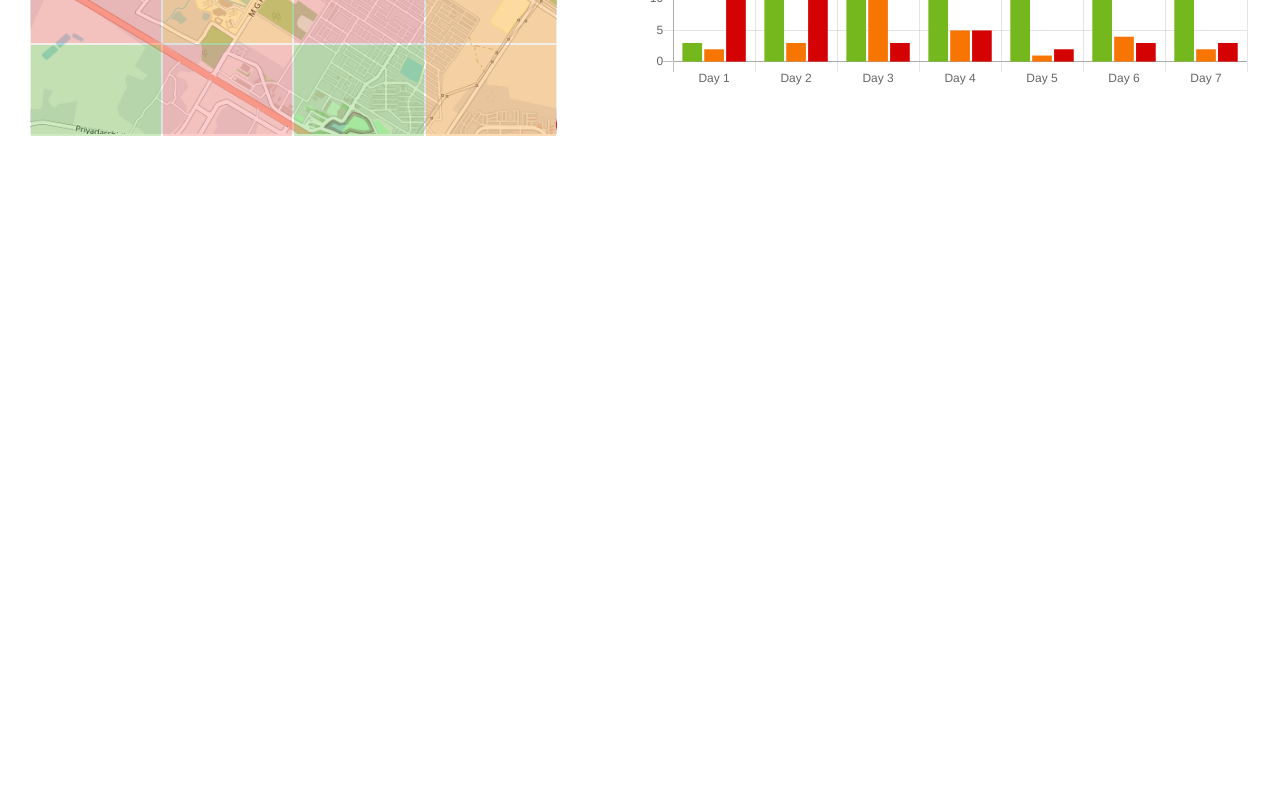
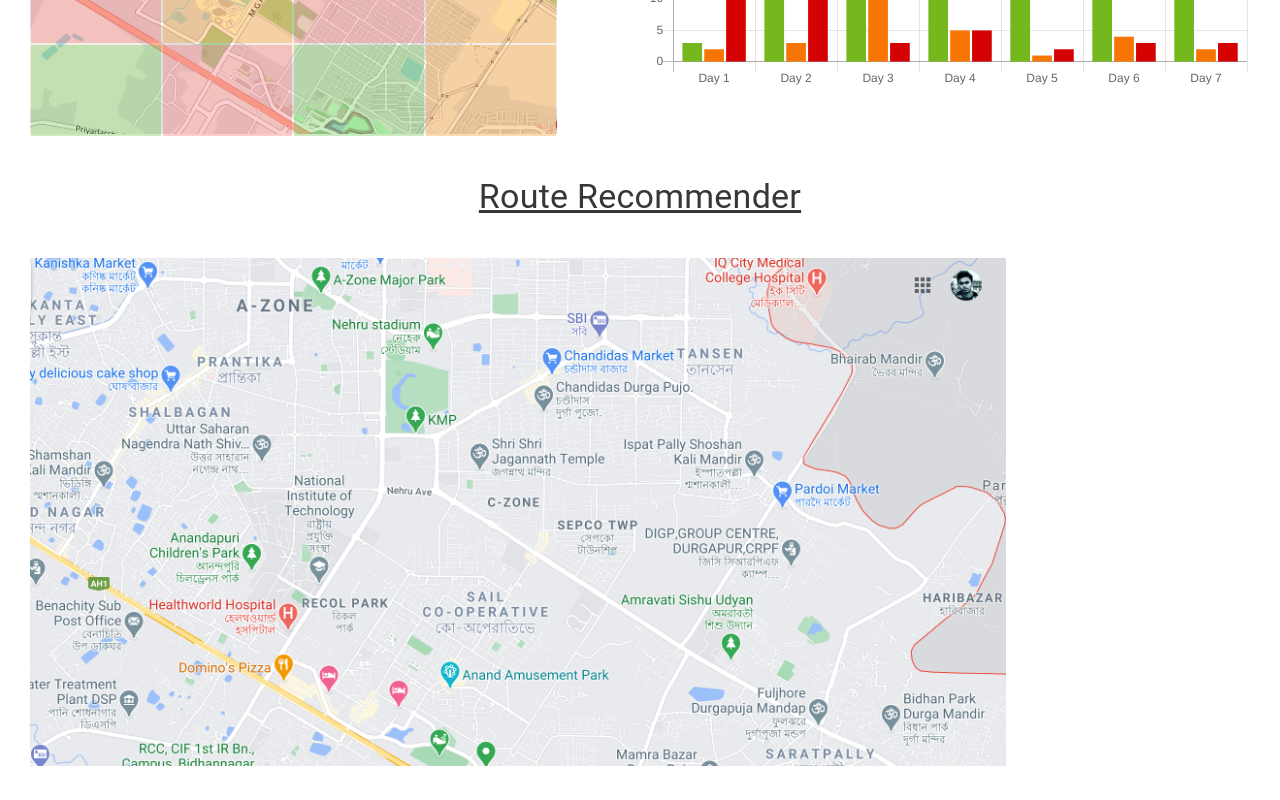
Before and after one commit to VishalKK1997/Env-Monitor, a React (Create React App) app: page / in a window 1280 px wide. Shown: the part 485-1285 px from the top of the page. Before the commit the page ends 800 px from the top, so only its background shows below. Built offline with nearby package versions, Linux system fonts and the light colour scheme.

Commit message:
added_route_image

```diff
--- a/src/App.js
+++ b/src/App.js
@@ -5,6 +5,7 @@ import Image from "./components/Image/Image";
 import "./App.css";
 import { Grid, makeStyles, Typography } from "@material-ui/core";
 import MapGrid from "./components/MapGrid/MapGrid";
+import RouteRecommend from "./components/RouteRecommend/RouteRecommend";
 
 const useStyles = makeStyles((theme) => ({
   heading: {
@@ -42,6 +43,16 @@ const App = () => {
               <BarChart />
             </div>
           </Grid>
+          <Grid item xs={12}>
+            <Typography
+              variant="h4"
+              style={{ textAlign: "center" }}
+              className={classes.heading}
+            >
+              Route Recommender
+            </Typography>
+            <RouteRecommend />
+          </Grid>
         </Grid>
       </main>
     </div>
--- /dev/null
+++ b/src/components/RouteRecommend/RouteRecommend.js
@@ -0,0 +1,16 @@
+import React from "react";
+import RouteImage from "../../assets/images/route_sample.png";
+
+const RouteRecommend = () => {
+  return (
+    <div>
+      <img
+        src={RouteImage}
+        alt="Route"
+        style={{ width: "80%", height: "80%" }}
+      />
+    </div>
+  );
+};
+
+export default RouteRecommend;
```
Also changed, not shown: src/assets/images/route_sample.png (added), 1 other file (tests, documents, lock files or other folders).
